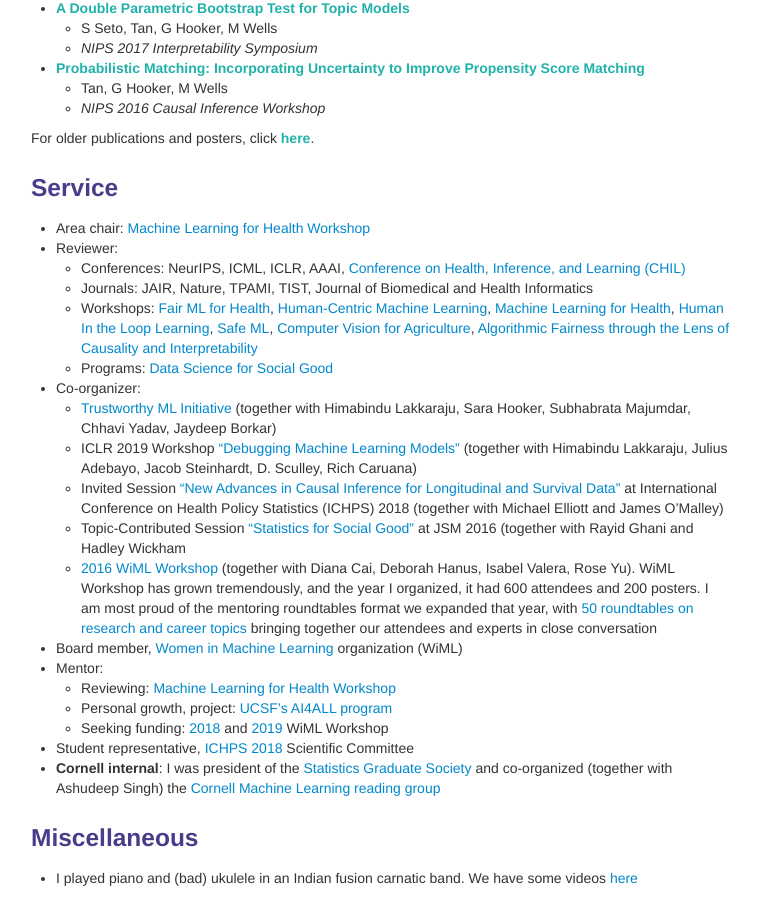
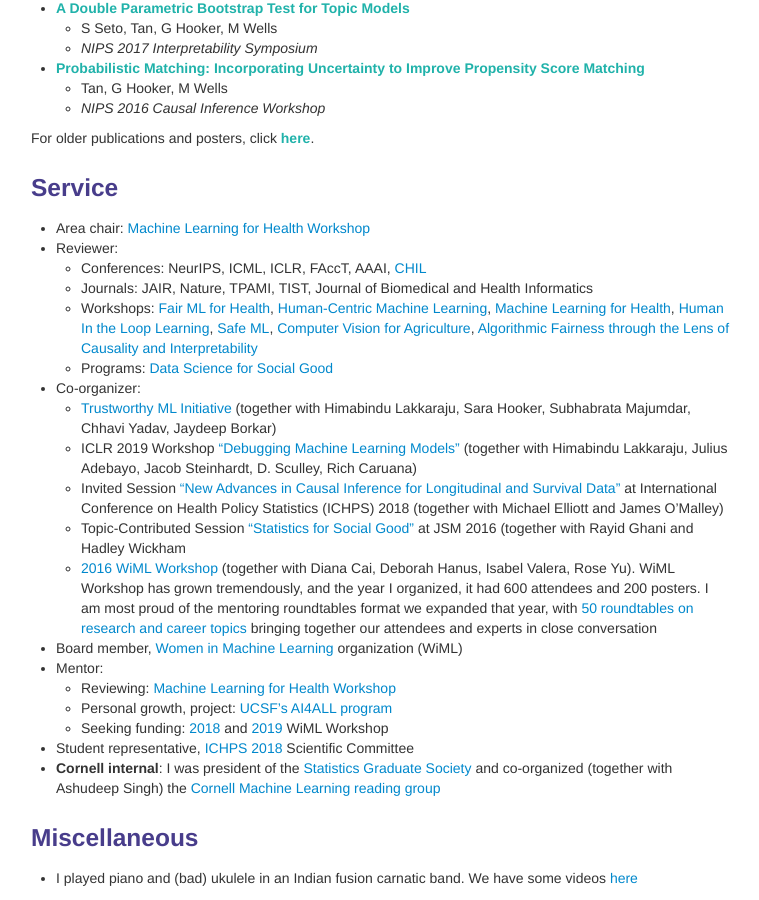
Before and after one commit to shftan/shftan.github.io, a Jekyll site: the page built from index.md, in a window 1280 px wide and 900 px high, scrolled down 2203 px. Shown: the whole window, without its empty margins (259-1018 px from the left). Built offline with Jekyll 4.4.1, drawn with Linux system fonts in a browser that asks for light colours.

Commit message:
Update index.md

```diff
--- a/index.md
+++ b/index.md
@@ -118,7 +118,7 @@ For older publications and posters, click <a class="paper" href="olderpublicatio
 </div>
 - Area chair: [Machine Learning for Health Workshop](https://ml4health.github.io/2020/)
 - Reviewer:
-  - Conferences: NeurIPS, ICML, ICLR, AAAI, [Conference on Health, Inference, and Learning (CHIL)](https://www.chilconference.org/)
+  - Conferences: NeurIPS, ICML, ICLR, FAccT, AAAI, [CHIL](https://www.chilconference.org/)
   - Journals: JAIR, Nature, TPAMI, TIST, Journal of Biomedical and Health Informatics
   - Workshops: [Fair ML for Health](https://www.fairmlforhealth.com/), [Human-Centric Machine Learning](https://sites.google.com/view/hcml-2019), [Machine Learning for Health](https://ml4health.github.io/2019/), [Human In the Loop Learning](https://sites.google.com/view/hill2019/home), [Safe ML](https://sites.google.com/view/safeml-iclr2019/home), [Computer Vision for Agriculture](https://www.cv4gc.org/cv4a2020/), [Algorithmic Fairness through the Lens of Causality and Interpretability](https://www.afciworkshop.org/)
   - Programs: <a href="http://www.dssgfellowship.org/">Data Science for Social Good</a>
```
